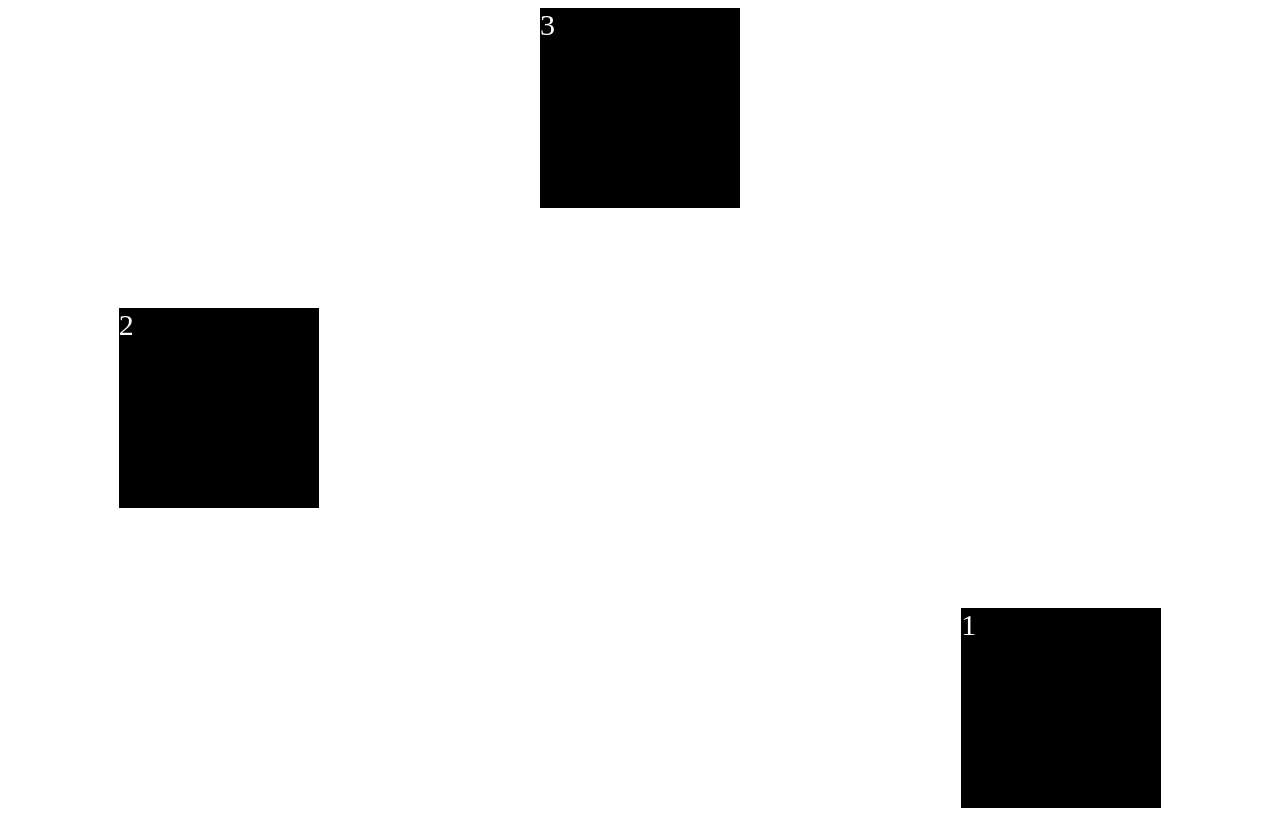
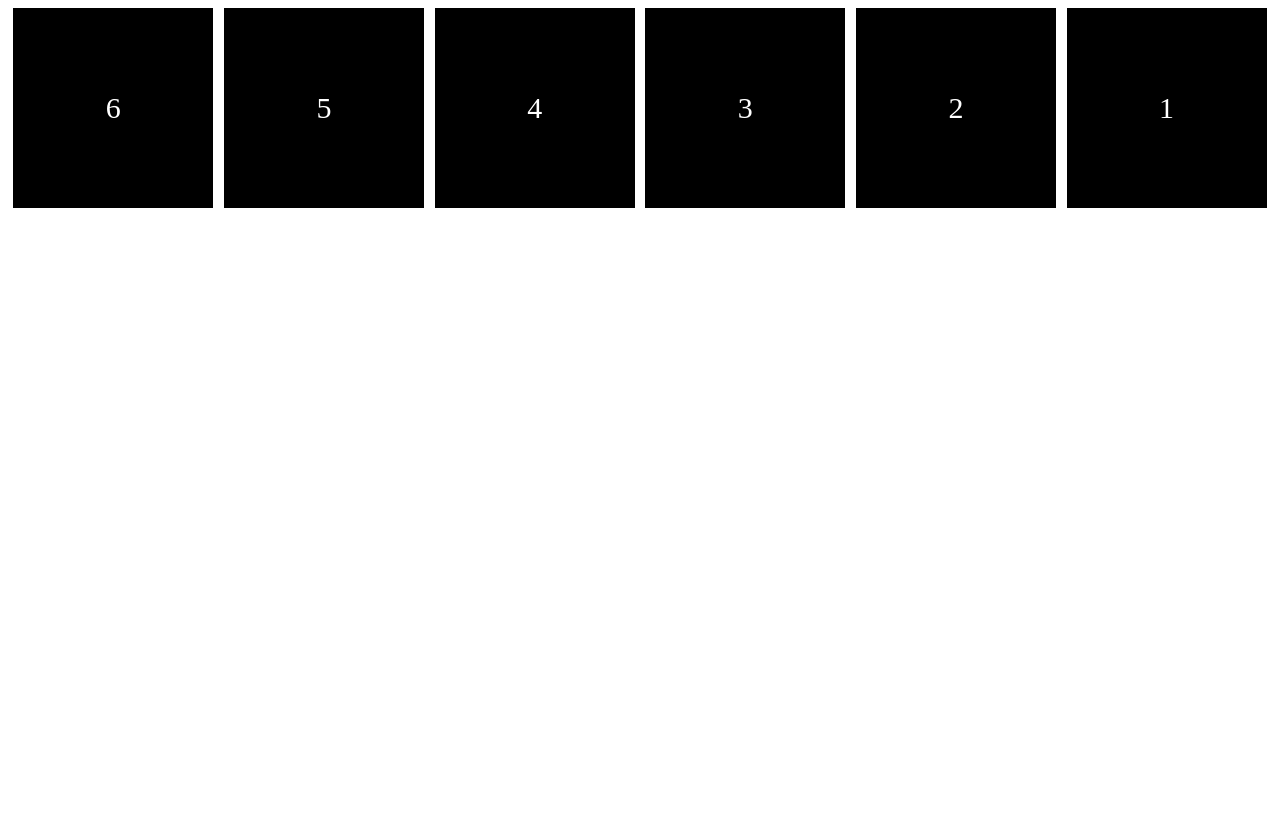
Before and after one commit to alaliyo/SCSS_study, a plain HTML site: page index.html in a window 1280 px wide. Drawn offline with Linux system fonts and the light colour scheme.

Commit message:
fex-wap, flex-direction, align-content

```diff
--- a/css/styles.css
+++ b/css/styles.css
@@ -4,6 +4,9 @@
     justify-content:space-around;
     /* 세로 정렬*/
     height: 100vh;
+    align-content:flex-end;
+    flex-wrap: wrap-reverse;
+    flex-direction: row-reverse;
 }
 
 .box {
@@ -12,13 +15,7 @@
     background: black;
     color: white;
     font-size: 30px;
+    display: flex;
+    justify-content: center;
+    align-items: center;
 }
-
-.box:nth-child(2) {
-    align-self: center;
-    order: -1;
-}
-.box:nth-child(1) {
-    align-self: flex-end;
-    order: 1;
-}
--- a/index.html
+++ b/index.html
@@ -10,6 +10,9 @@
         <div class="box">1</div>
         <div class="box">2</div>
         <div class="box">3</div>
+        <div class="box">4</div>
+        <div class="box">5</div>
+        <div class="box">6</div>
     </div>
 
 </body>
```
